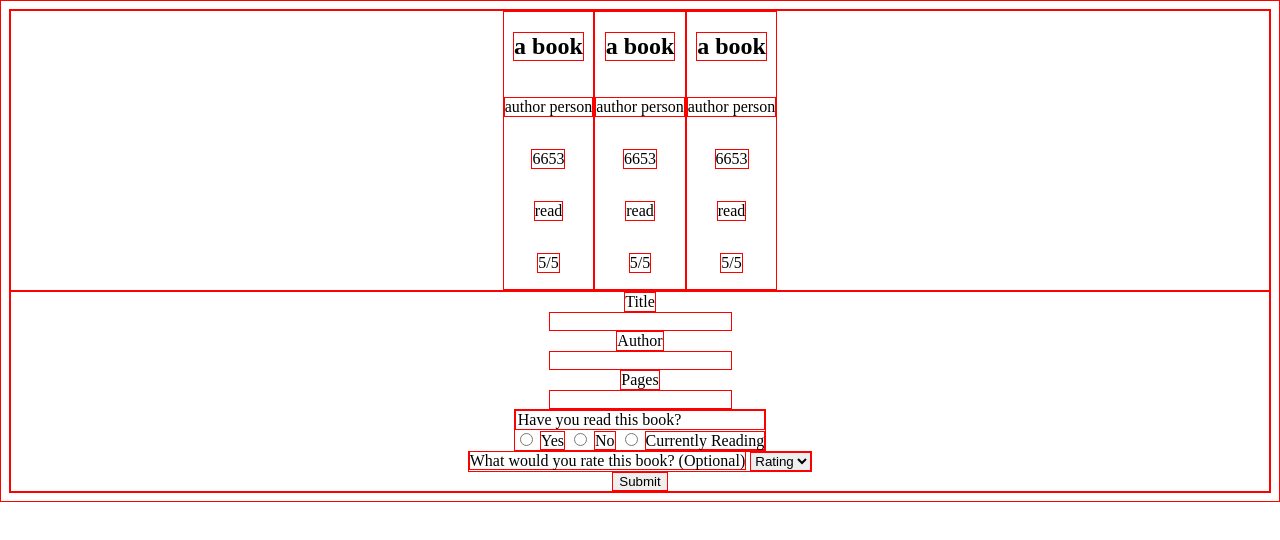
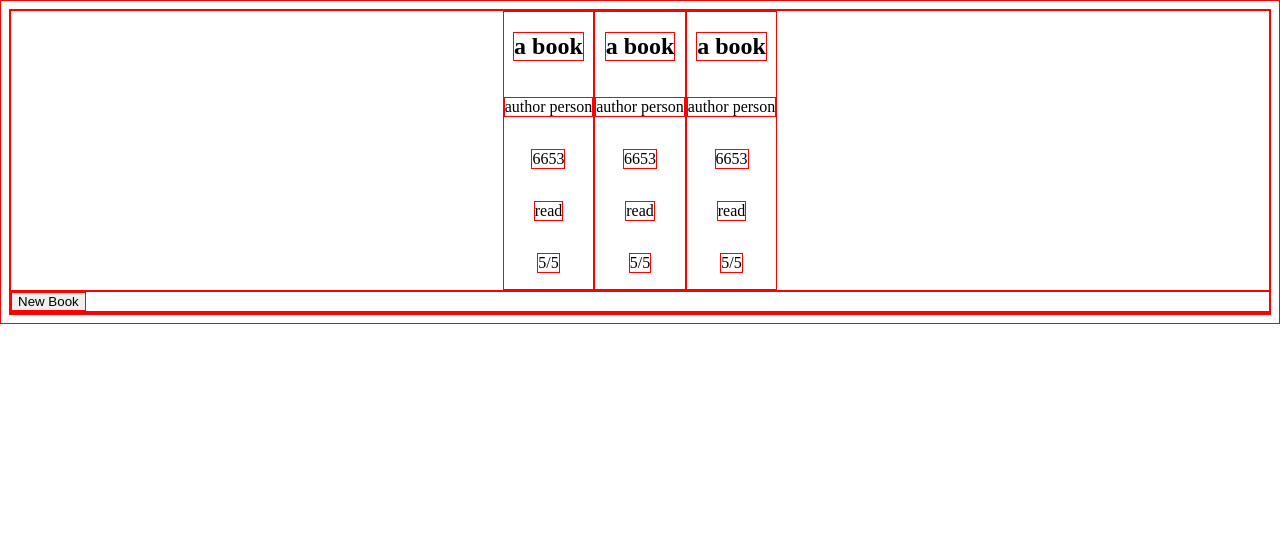
Before and after one commit to thebrianwong/odin-library, a plain HTML site: page index.html in a window 1280 px wide. Drawn offline with Linux system fonts and the light colour scheme.

Commit message:
Commented out the form to test with displaying the form after clicking on a new button

```diff
--- a/index.html
+++ b/index.html
@@ -32,7 +32,11 @@
             <p class="rating">5/5</p>
         </div>
     </div>
-    <form action="">
+    <div class="new-book">
+        <input type="button" value="New Book" id="display-form">
+    </div>
+    <div class="form">
+        <!-- <form action="">
             <label for="input-title">Title</label>
             <input type="text" id="input-title" name="title">
             <label for="input-author">Author</label>
@@ -60,6 +64,7 @@
                 </select>
             </div>
             <input type="button" value="Submit" id="add-book">
-    </form>
+        </form> -->
+    </div>
 </body>
 </html>
```
Lines whose indentation alone changed are shown as unchanged.
